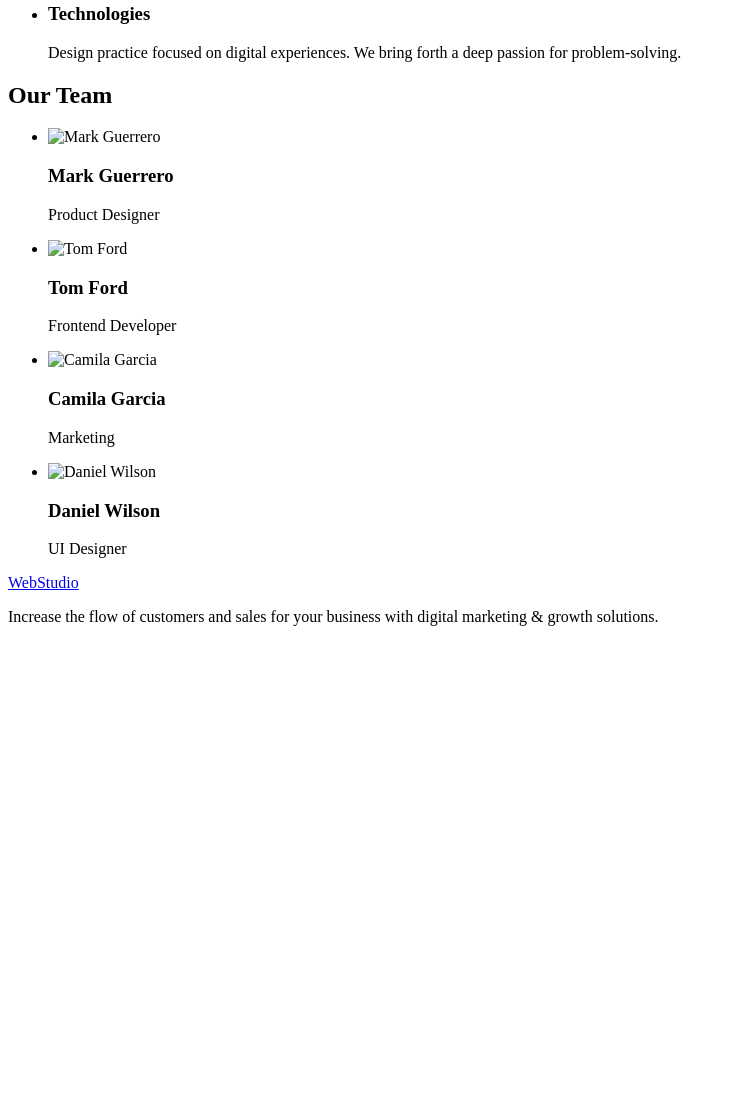
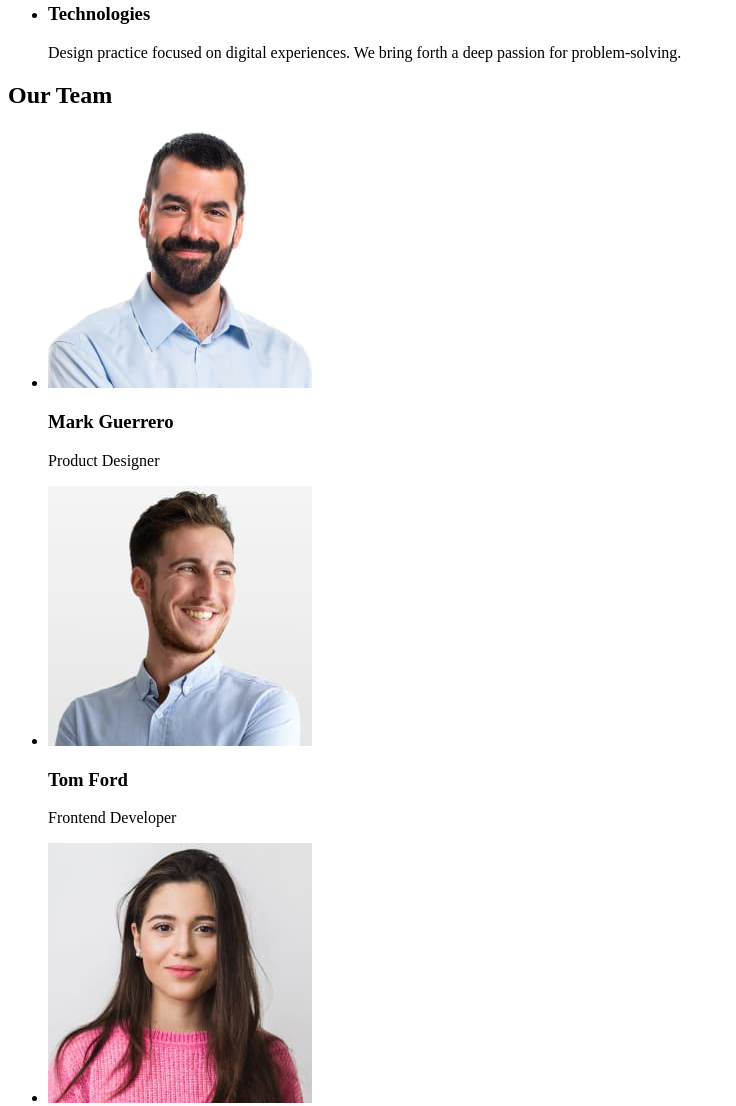
Before and after one commit to Aleksandr123545/goit-markup-hw-01, a plain HTML site: page index.html in a window 1280 px wide. Shown: the part 532-1638 px from the top of the page, without its empty margins (0-736 px from the left). Before the commit the page ends 1174 px from the top, so only its background shows below. Drawn offline with Linux system fonts and the light colour scheme.

Commit message:
error correction

```diff
--- a/index.html
+++ b/index.html
@@ -72,7 +72,7 @@
       <ul>
         <li>
           <img
-            src="./images/Mark.jpg"
+            src="../images/Mark.jpg"
             alt="Mark Guerrero"
             width="264"
             height="260"
@@ -81,13 +81,18 @@
           <p>Product Designer</p>
         </li>
         <li>
-          <img src="./images/Tom.jpg" alt="Tom Ford" width="264" height="260" />
+          <img
+            src="../images/Tom.jpg"
+            alt="Tom Ford"
+            width="264"
+            height="260"
+          />
           <h3>Tom Ford</h3>
           <p>Frontend Developer</p>
         </li>
         <li>
           <img
-            src="./images/Camila.jpg"
+            src="../images/Camila.jpg"
             alt="Camila Garcia"
             width="264"
             height="260"
@@ -97,7 +102,7 @@
         </li>
         <li>
           <img
-            src="./images/Daniel.jpg"
+            src="../images/Daniel.jpg"
             alt="Daniel Wilson"
             width="264"
             height="260"
```
Also changed, not shown: images/Camila.jpg (renamed from Camila.jpg), images/Daniel.jpg (renamed from Daniel.jpg), images/Mark.jpg (renamed from Mark.jpg), images/Tom.jpg (renamed from Tom.jpg).
